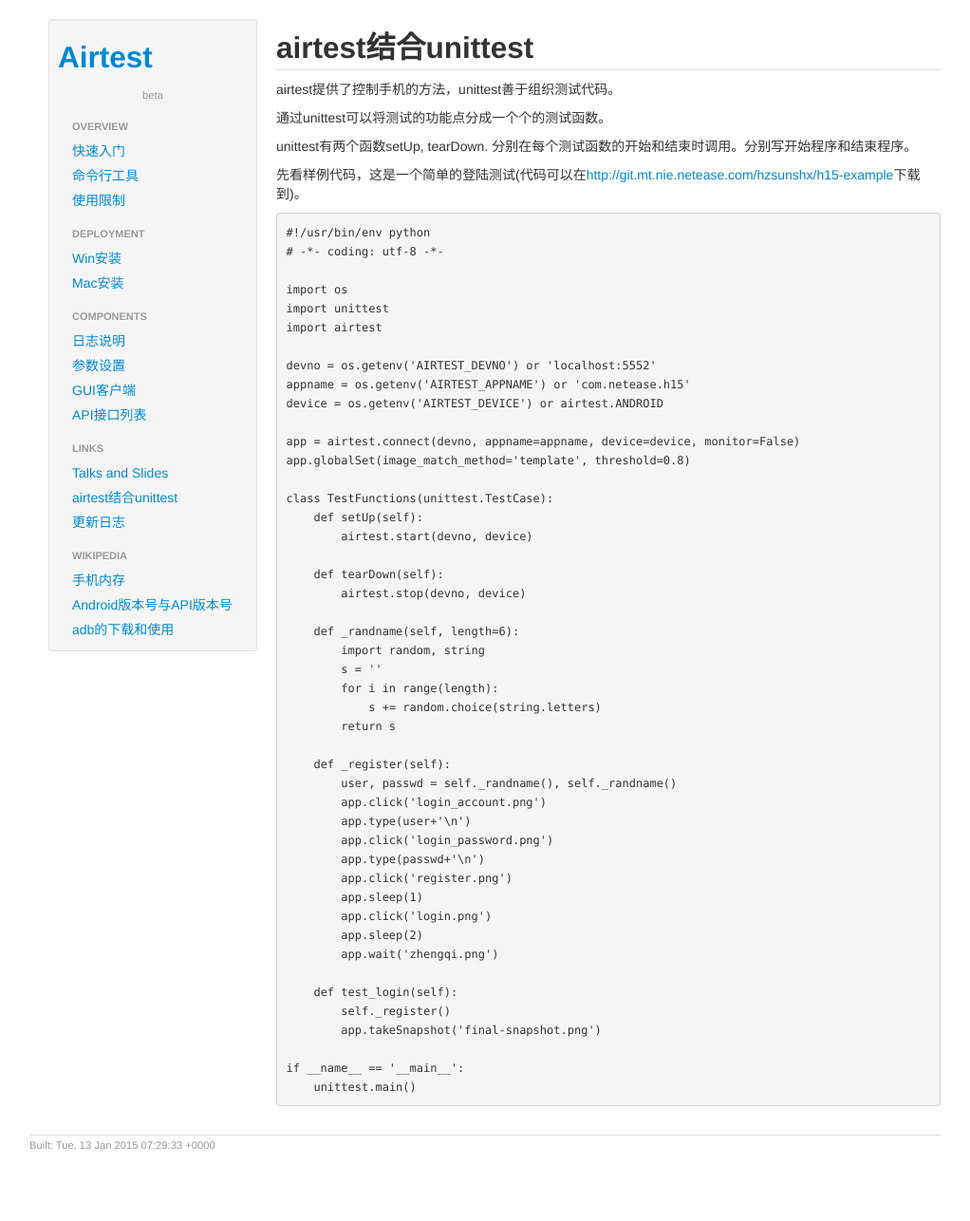
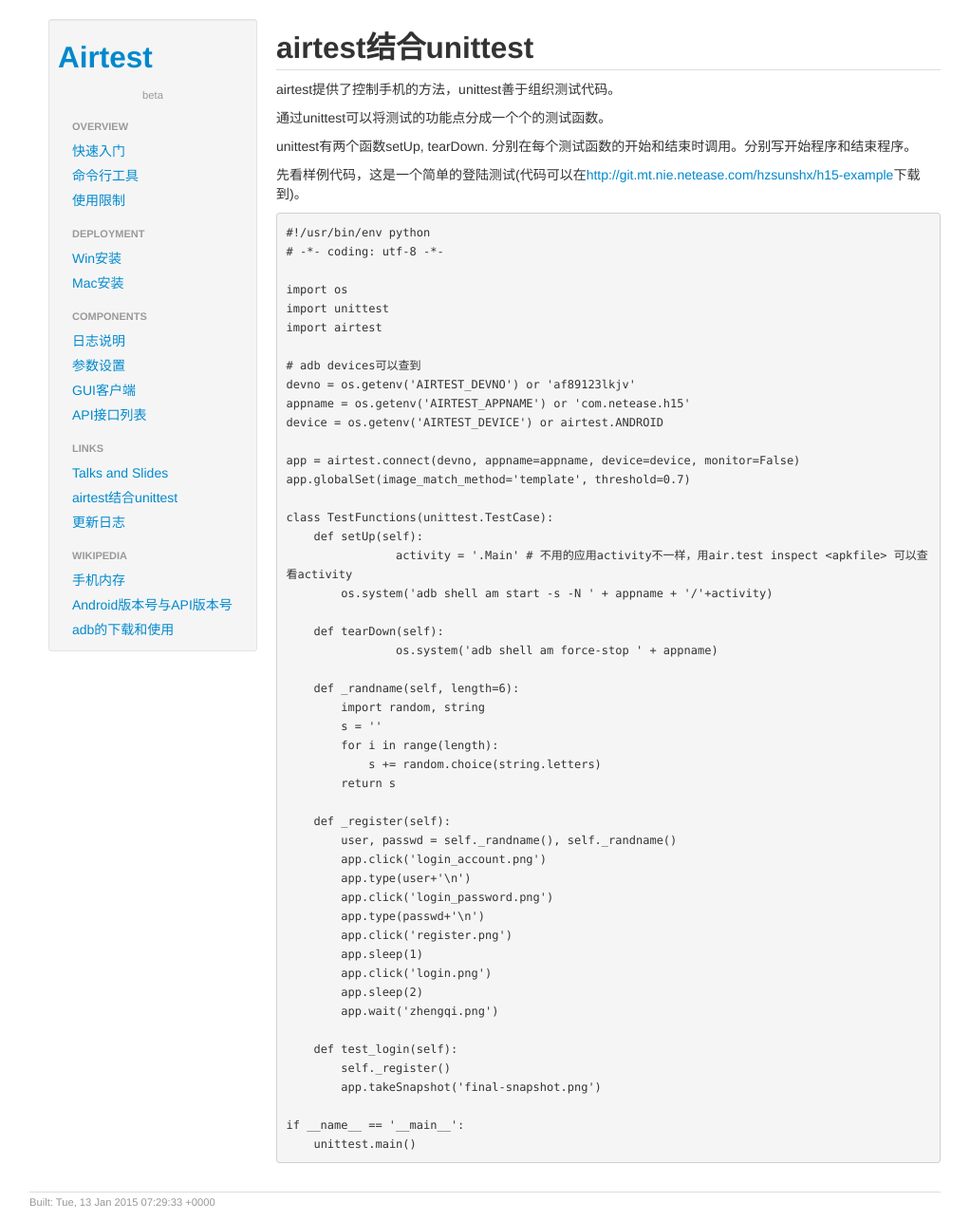
Before and after one commit to NetEase/airtest, a Jekyll site: the page built from _posts/2014-11-05-links-unittest.md, in a window 1280 px wide. Shown: the whole page at 95% size, without its empty margins (119-1141 px from the left). Built offline with Jekyll 4.4.1, drawn with Linux system fonts in a browser that asks for light colours; comment, search, counter and statistics services are not loaded; before the commit the page ends 1226 px from its top, so only the background shows below that.

Commit message:
update unittest sample

```diff
--- a/_posts/2014-11-05-links-unittest.md
+++ b/_posts/2014-11-05-links-unittest.md
@@ -22,19 +22,21 @@
     import unittest
     import airtest
 
-    devno = os.getenv('AIRTEST_DEVNO') or 'localhost:5552'
+	# adb devices可以查到
+    devno = os.getenv('AIRTEST_DEVNO') or 'af89123lkjv'
     appname = os.getenv('AIRTEST_APPNAME') or 'com.netease.h15'
     device = os.getenv('AIRTEST_DEVICE') or airtest.ANDROID
 
     app = airtest.connect(devno, appname=appname, device=device, monitor=False)
-    app.globalSet(image_match_method='template', threshold=0.8)
+    app.globalSet(image_match_method='template', threshold=0.7)
 
     class TestFunctions(unittest.TestCase):
         def setUp(self):
-            airtest.start(devno, device)
+			activity = '.Main' # 不用的应用activity不一样，用air.test inspect <apkfile> 可以查看activity
+            os.system('adb shell am start -s -N ' + appname + '/'+activity)
 
         def tearDown(self):
-            airtest.stop(devno, device)
+			os.system('adb shell am force-stop ' + appname)
 
         def _randname(self, length=6):
             import random, string
```
